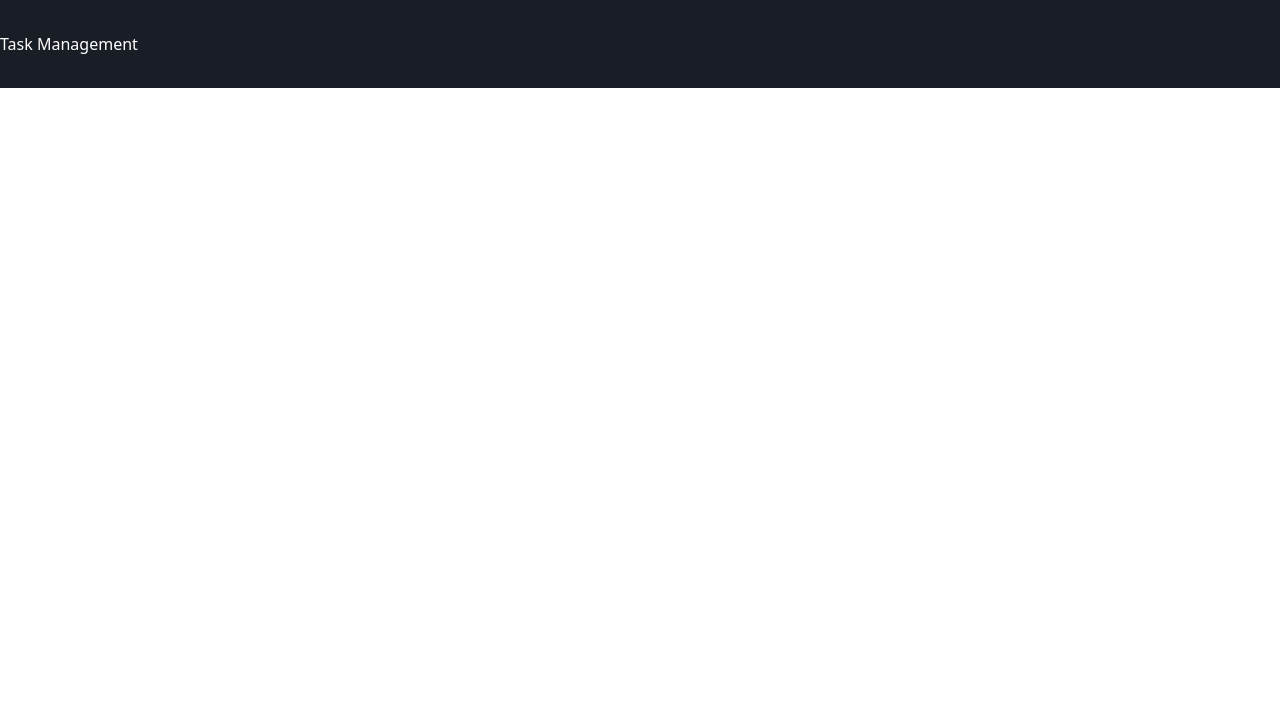
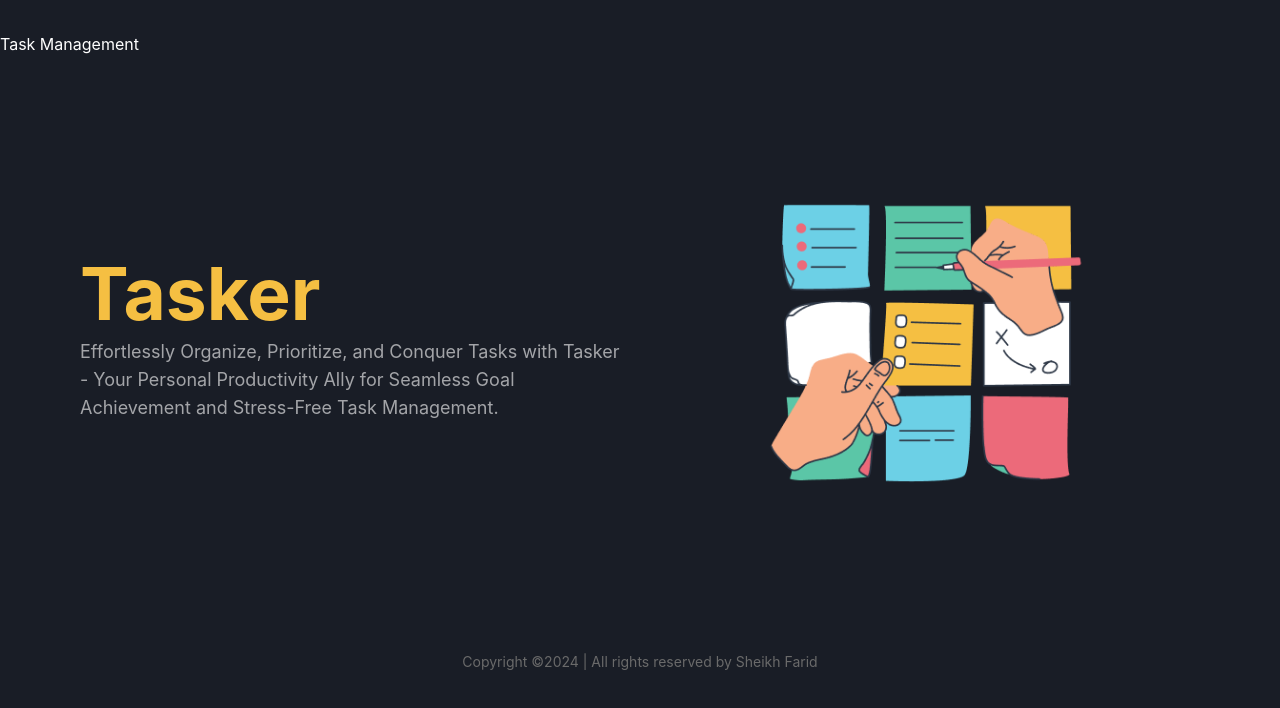
Before and after one commit to Sheikh-Farid77/task-management, a React (Vite) app: page / in a window 1280 px wide. Shown: the top 708 px of the page. Built offline with nearby package versions, Linux system fonts and the light colour scheme.

Commit message:
added hero and footer section

```diff
--- a/index.html
+++ b/index.html
@@ -6,7 +6,7 @@
     <meta name="viewport" content="width=device-width, initial-scale=1.0" />
     <title>Task Management</title>
   </head>
-  <body>
+  <body class="bg-[#191D26] text-white font-[inter]">
     <div id="root"></div>
     <script type="module" src="/src/main.jsx"></script>
   </body>
--- a/src/App.jsx
+++ b/src/App.jsx
@@ -1,6 +1,8 @@
 
 import './App.css'
+import Footer from './components/Footer'
 import Header from './components/Header'
+import HeroSection from './components/HeroSection'
 
 function App() {
 
@@ -8,6 +10,8 @@ function App() {
   return (
     <>
       <Header></Header>
+      <HeroSection></HeroSection>
+      <Footer></Footer>
     </>
   )
 }
--- /dev/null
+++ b/src/components/Footer.jsx
@@ -0,0 +1,13 @@
+const Footer = () => {
+  return (
+    <footer className="py-6 md:py-8">
+      <div className="container mx-auto">
+        <p className="text-center text-xs text-[#6A6A6A] lg:text-sm">
+          Copyright ©2024 | All rights reserved by Sheikh Farid
+        </p>
+      </div>
+    </footer>
+  );
+};
+
+export default Footer;
--- /dev/null
+++ b/src/components/HeroSection.jsx
@@ -0,0 +1,33 @@
+import HeroImg from '../assets/frame.png'
+
+const HeroSection = () => {
+  return (
+    <section className="pb-[114px] pt-20 md:mt-[100px]">
+      <div className="container mx-auto lg:px-20">
+        <div className="grid items-center gap-6 md:grid-cols-2">
+          <div className="flex justify-center md:order-2">
+            <img
+              className="max-md:w-full"
+              src={HeroImg}
+              width="326"
+              height="290"
+              alt="frame"
+            />
+          </div>
+          <div>
+            <h1 className="mb-1.5 text-[56px] font-bold leading-none text-[#F5BF42] lg:text-[73px]">
+              Tasker
+            </h1>
+            <p className="text-lg my-2 opacity-60">
+              Effortlessly Organize, Prioritize, and Conquer Tasks with Tasker -
+              Your Personal Productivity Ally for Seamless Goal Achievement and
+              Stress-Free Task Management.
+            </p>
+          </div>
+        </div>
+      </div>
+    </section>
+  );
+};
+
+export default HeroSection;
```
